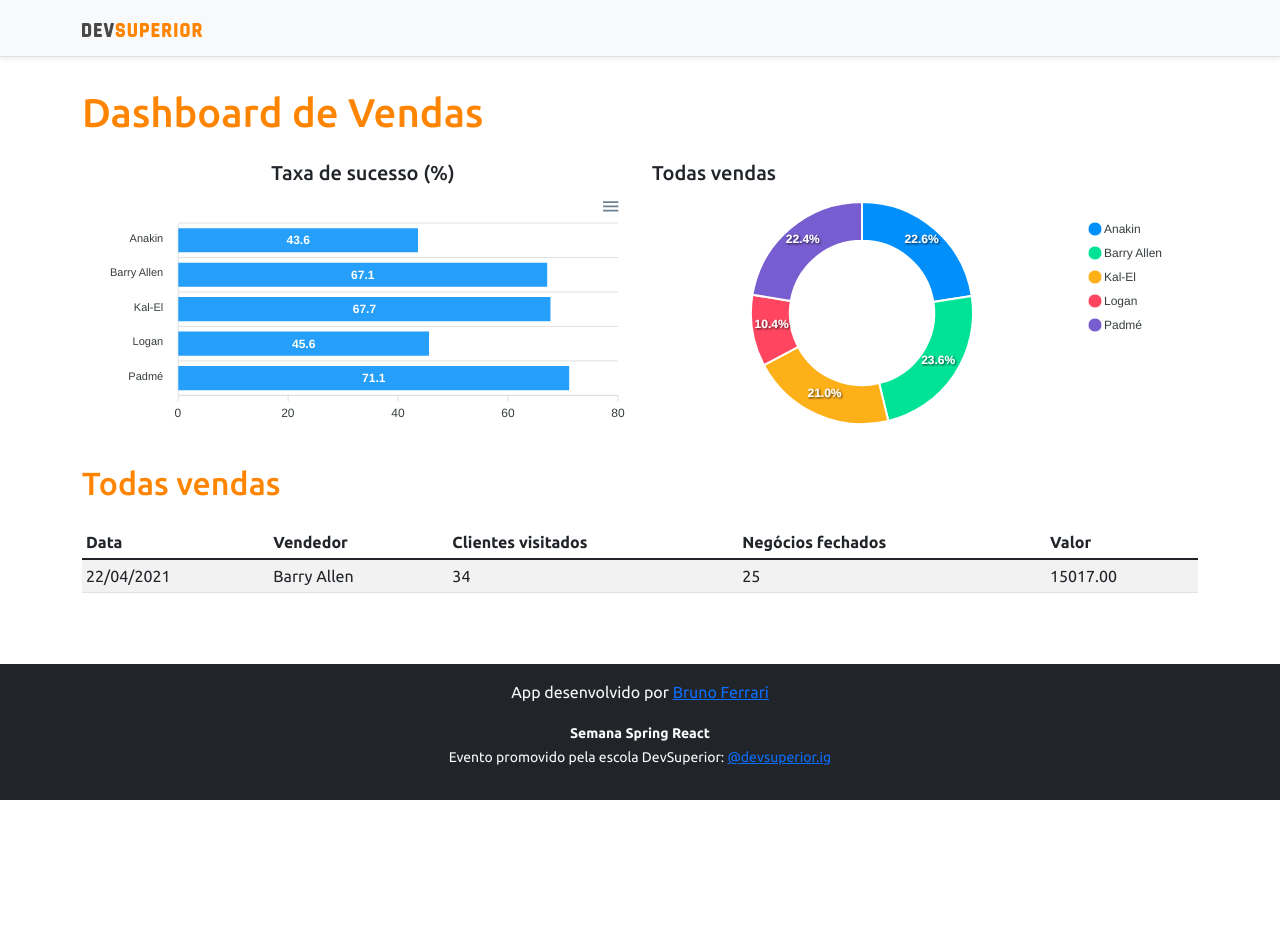
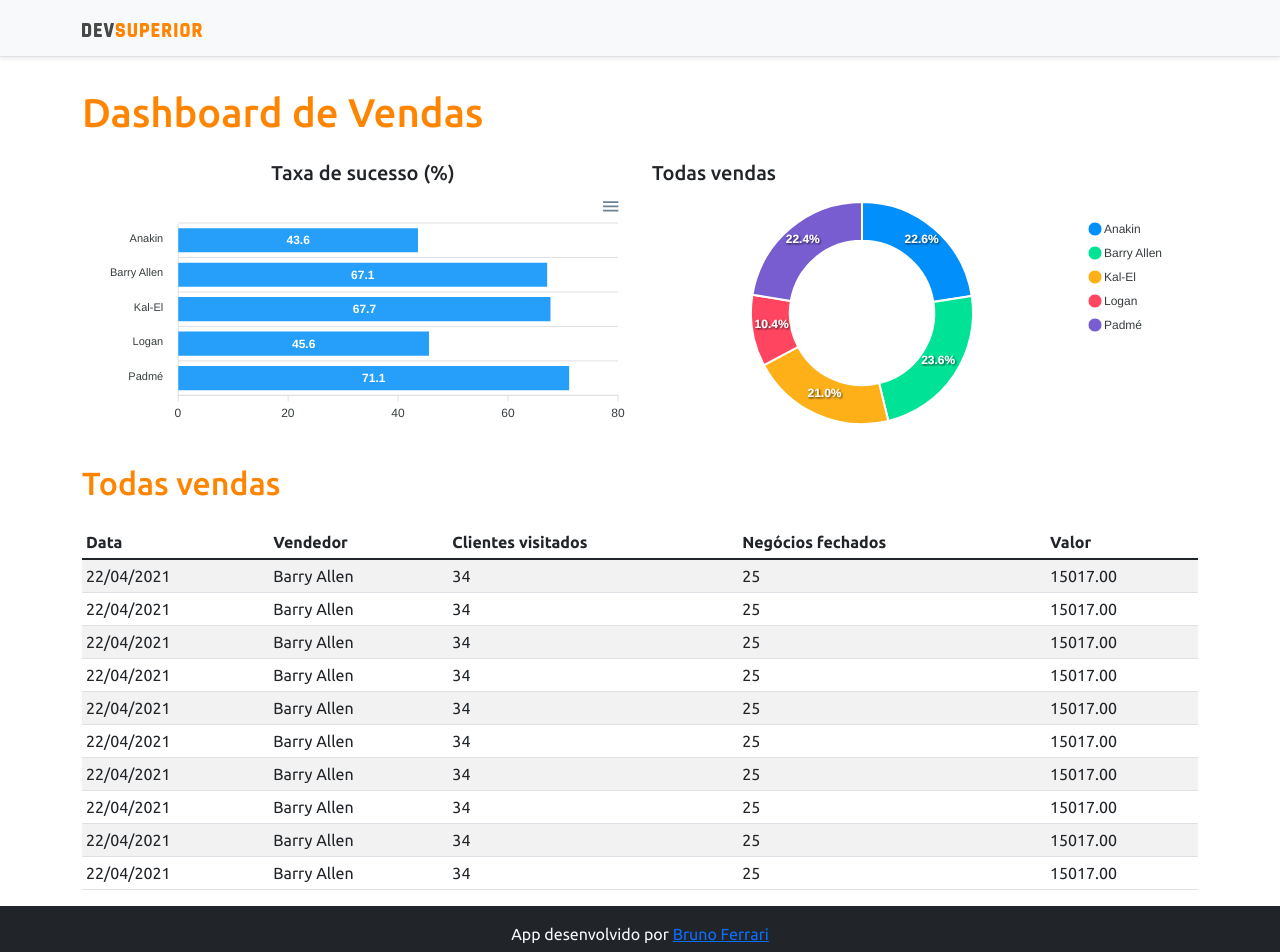
Before and after one commit to brunofvincensi/projeto-sds5, a React (Create React App) app in the folder frontend/: page / in a window 1280 px wide. Shown: the top 952 px of the page. Before the commit the page ends 800 px from the top, so only its background shows below. Built offline with nearby package versions, Linux system fonts and the light colour scheme.

Commit message:
polua dados

```diff
--- a/frontend/src/components/DataTable/index.tsx
+++ b/frontend/src/components/DataTable/index.tsx
@@ -21,6 +21,63 @@
                         <td>25</td>
                         <td>15017.00</td>
                     </tr>
+                    <tr>
+                        <td>22/04/2021</td>
+                        <td>Barry Allen</td>
+                        <td>34</td>
+                        <td>25</td>
+                        <td>15017.00</td>
+                    </tr> <tr>
+                        <td>22/04/2021</td>
+                        <td>Barry Allen</td>
+                        <td>34</td>
+                        <td>25</td>
+                        <td>15017.00</td>
+                    </tr> <tr>
+                        <td>22/04/2021</td>
+                        <td>Barry Allen</td>
+                        <td>34</td>
+                        <td>25</td>
+                        <td>15017.00</td>
+                    </tr> <tr>
+                        <td>22/04/2021</td>
+                        <td>Barry Allen</td>
+                        <td>34</td>
+                        <td>25</td>
+                        <td>15017.00</td>
+                    </tr> <tr>
+                        <td>22/04/2021</td>
+                        <td>Barry Allen</td>
+                        <td>34</td>
+                        <td>25</td>
+                        <td>15017.00</td>
+                    </tr> <tr>
+                        <td>22/04/2021</td>
+                        <td>Barry Allen</td>
+                        <td>34</td>
+                        <td>25</td>
+                        <td>15017.00</td>
+                    </tr> <tr>
+                        <td>22/04/2021</td>
+                        <td>Barry Allen</td>
+                        <td>34</td>
+                        <td>25</td>
+                        <td>15017.00</td>
+                    </tr>
+                    <tr>
+                        <td>22/04/2021</td>
+                        <td>Barry Allen</td>
+                        <td>34</td>
+                        <td>25</td>
+                        <td>15017.00</td>
+                    </tr>
+                    <tr>
+                        <td>22/04/2021</td>
+                        <td>Barry Allen</td>
+                        <td>34</td>
+                        <td>25</td>
+                        <td>15017.00</td>
+                    </tr>
                 </tbody>
             </table>
         </div>
```
Lines whose indentation alone changed are shown as unchanged.
